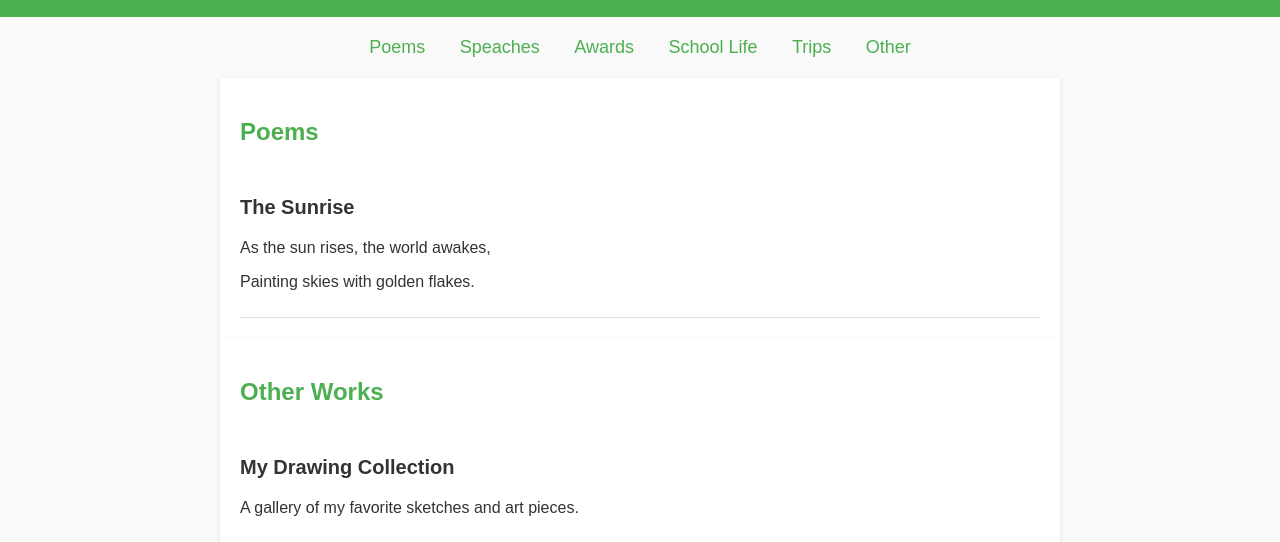
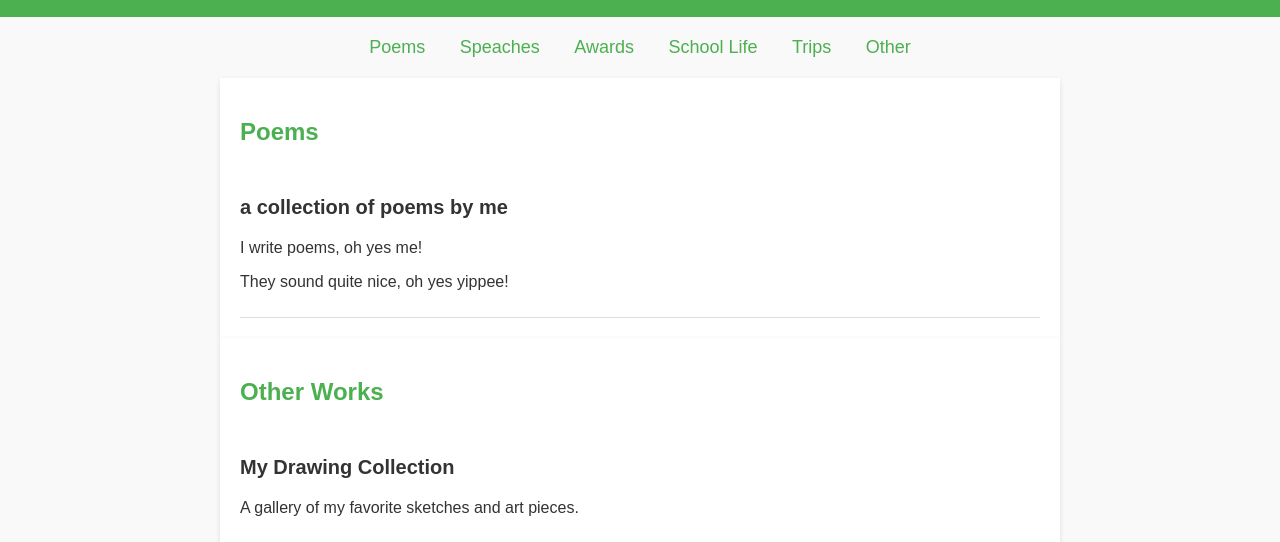
Before and after one commit to utvarman/utvarman.github.io, a plain HTML site: page index.html in a window 1280 px wide. Shown: the part 258-800 px from the top of the page. Drawn offline with Linux system fonts and the light colour scheme.

Commit message:
Update index.html
changed the poem

```diff
--- a/index.html
+++ b/index.html
@@ -26,9 +26,9 @@
     <section id="poems">
         <h2>Poems</h2>
         <div class="poem">
-            <p class="poem-title">The Sunrise</p>
-            <p>As the sun rises, the world awakes,</p>
-            <p>Painting skies with golden flakes.</p>
+            <p class="poem-title">a collection of poems by me</p>
+            <p>I write poems, oh yes me!</p>
+            <p>They sound quite nice, oh yes yippee!</p>
         </div>
         <!-- Add more poems here -->
     </section>
```
